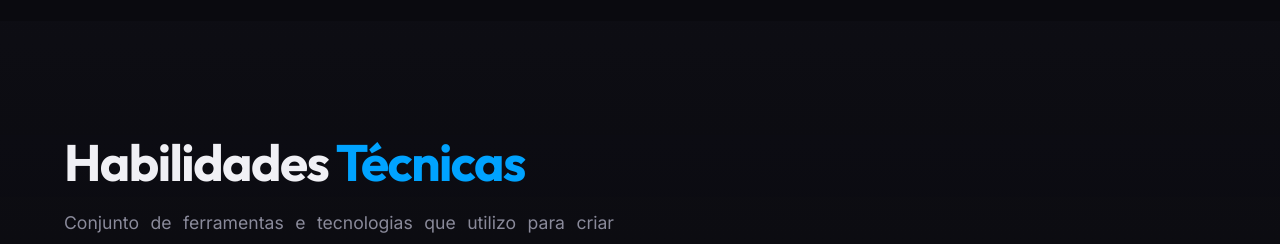
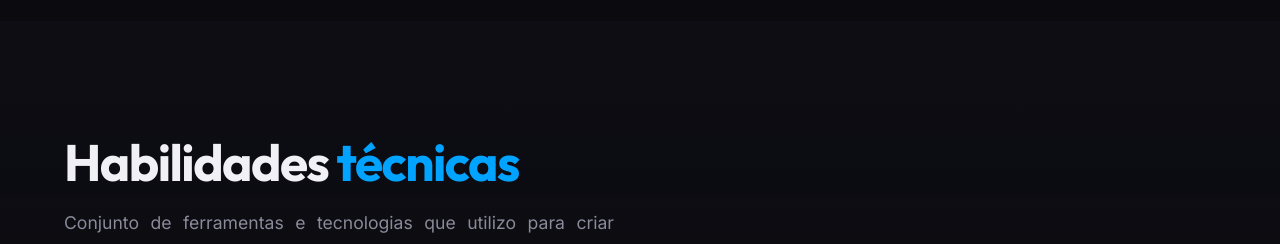
Before and after one commit to JustinoCarneiro/portfolio, a React (Vite) app: page / in a window 1280 px wide. Shown: the part 2860-3104 px from the top of the page. Built offline with nearby package versions, Linux system fonts and the light colour scheme.

Commit message:
modified:   src/components/Skills.jsx

```diff
--- a/src/components/Skills.jsx
+++ b/src/components/Skills.jsx
@@ -73,7 +73,7 @@ const Skills = () => {
             viewport={{ once: true }}
           >
             <h2 className="section__title">
-              Habilidades <span className="accent">Técnicas</span>
+              Habilidades <span className="accent">técnicas</span>
             </h2>
             <p className="section__subtitle">
               Conjunto de ferramentas e tecnologias que utilizo para criar
```
